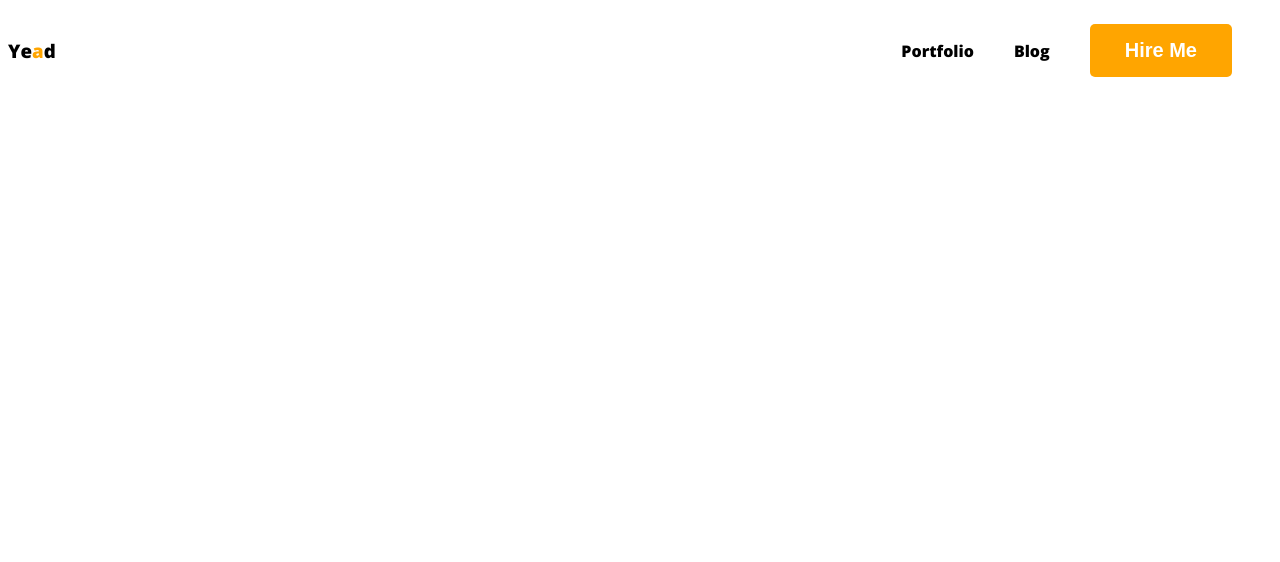
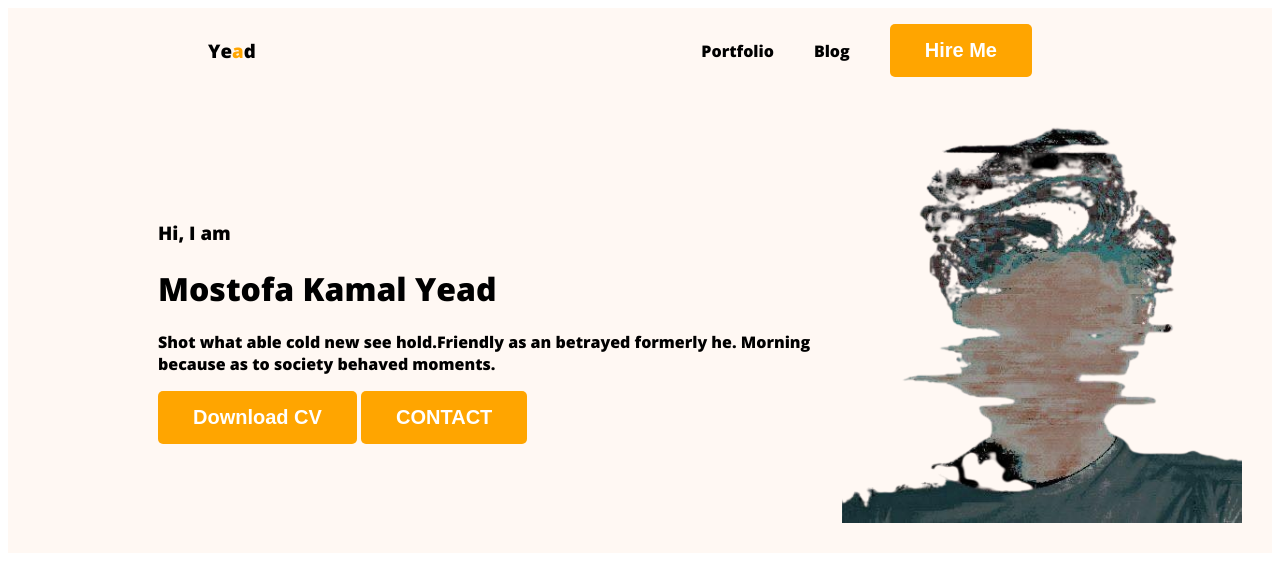
Before and after one commit to Yeadd/developer-protfolio, a plain HTML site: page index.html in a window 1280 px wide. Drawn offline with nearby package versions, Linux system fonts and the light colour scheme.

Commit message:
added pic

```diff
--- a/index.html
+++ b/index.html
@@ -11,7 +11,7 @@
     <link rel="stylesheet" href="styles/protfolio.css">
 </head>
 <body>
-    <header>
+    <header class="header">
 
         <nav>
             <h3>Ye<span class="org">a</span>d</h3>
@@ -21,6 +21,16 @@
             <li><button class="btn">Hire Me</button></li>
         </ul>
         </nav>
+        <div class="banner">
+            <div>
+                <h3 class="greeting">Hi, I  am</h3>
+                <h1 class="title">Mostofa Kamal Yead</h1>
+                <p> Shot what able cold new see hold.Friendly as an betrayed formerly he. Morning because as to society behaved moments.</p>
+                <button class="btn">Download CV</button>
+                <button class="btn">CONTACT</button>
+            </div>
+            <img class="pp" src="images/zzzzz.png" alt="">
+        </div>
 
     </header>
     <main>
--- a/styles/protfolio.css
+++ b/styles/protfolio.css
@@ -2,6 +2,7 @@ nav{
     display: flex;
     align-items: center;
     justify-content: space-between;
+    margin: 0px 200px;
 }
 .org{
     color: orange;
@@ -36,3 +37,14 @@ nav a{
     color: white;
     padding: 15px 35px ;
 }
+.header{
+    background-color: #fff8f3;
+}
+.banner{
+    padding: 30px 30px 30px 150px;
+    display: flex;
+    align-items: center;
+}
+.banner .pp{
+    width: 400px ;
+}
```
Also changed, not shown: images/zzzzz.png (added).
